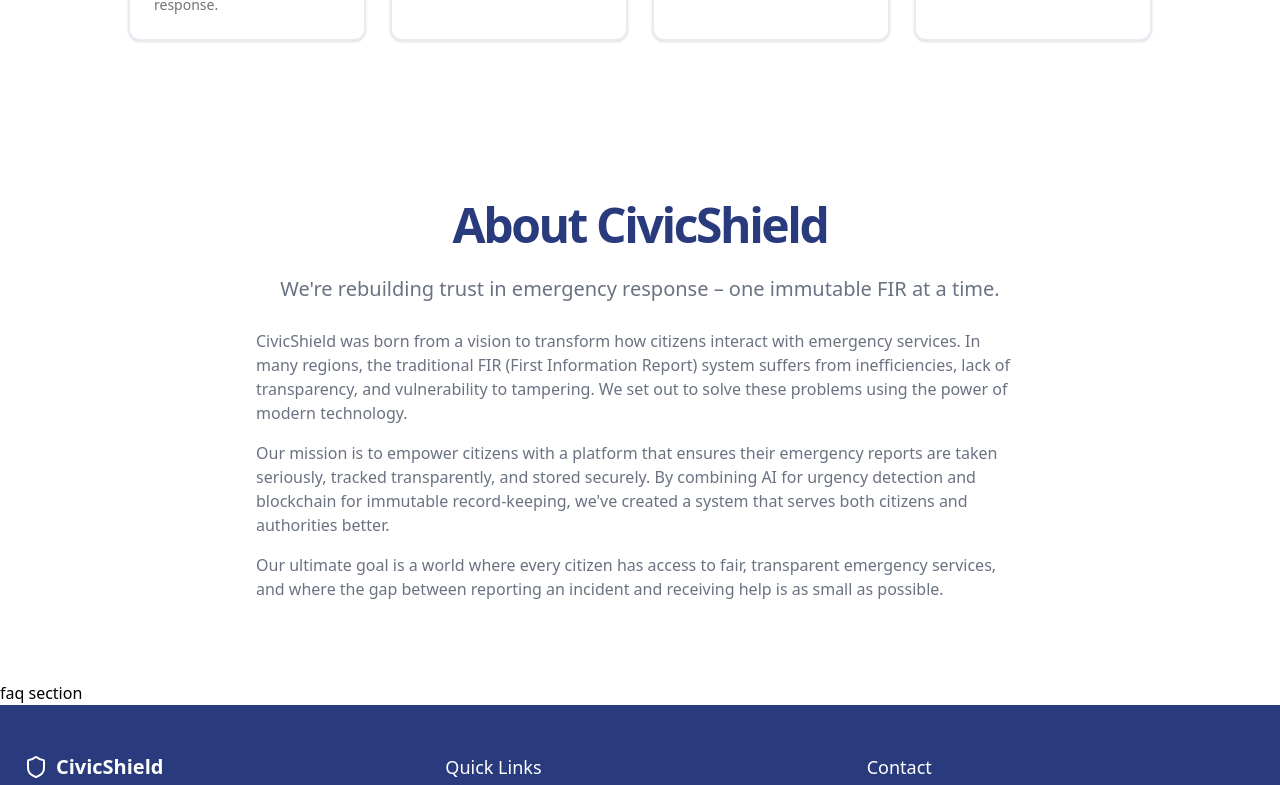
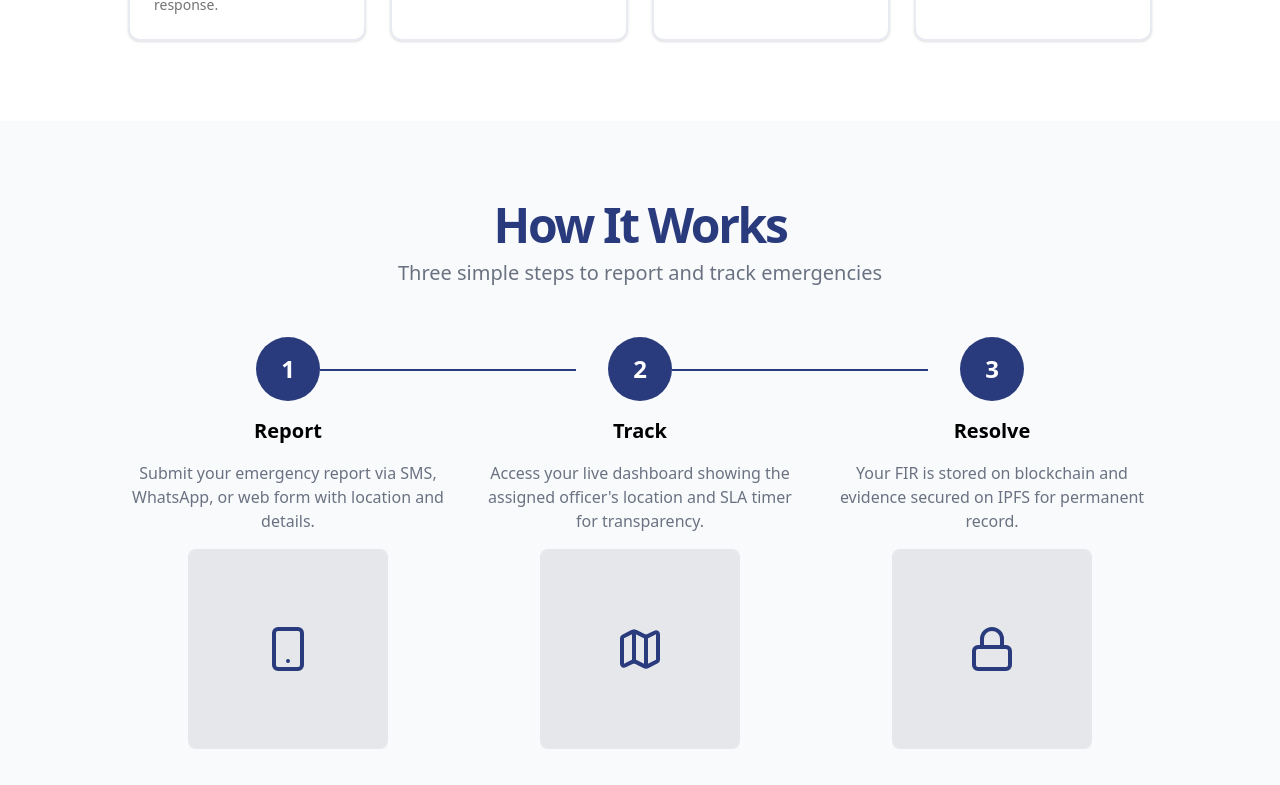
Before and after one commit to cemlus/HackMol-6.0, a React (Vite) app in the folder frontend/newFrontend/: page / in a window 1280 px wide. Shown: the part 1355-2140 px from the top of the page. Built offline with nearby package versions, Linux system fonts and the light colour scheme.

Commit message:
Add FAQ and How It Works sections with accordion functionality to Landing Page

```diff
--- a/frontend/newFrontend/src/components/Landing/Faq.tsx
+++ b/frontend/newFrontend/src/components/Landing/Faq.tsx
@@ -1,7 +1,59 @@
+import { Accordion, AccordionTrigger, AccordionItem, AccordionContent } from "../ui/accordion"
 export function FAQ () {
     return (
-        <section>
-            faq section
+        <section id="faq" className="py-20 bg-gray-50">
+          <div className="container px-4 md:px-6">
+            <div className="flex flex-col items-center justify-center space-y-4 text-center">
+              <div className="space-y-2">
+                <h2 className="text-3xl font-bold tracking-tighter sm:text-4xl md:text-5xl text-[#2A3B7D]">
+                  Frequently Asked Questions
+                </h2>
+                <p className="max-w-[900px] text-gray-500 md:text-xl/relaxed lg:text-base/relaxed xl:text-xl/relaxed">
+                  Get answers to common questions about CivicShield
+                </p>
+              </div>
+            </div>
+            <div className="mx-auto max-w-3xl mt-12">
+              <Accordion type="single" collapsible className="w-full">
+                <AccordionItem value="item-1">
+                  <AccordionTrigger className="text-left font-medium">Is my data secure?</AccordionTrigger>
+                  <AccordionContent>
+                    <p>
+                      Absolutely. Your FIR data is secured using blockchain technology and IPFS encryption. This means
+                      once your report is filed, it cannot be altered or deleted by anyone – not even us. All personal
+                      information is encrypted and only accessible to authorized personnel.
+                    </p>
+                  </AccordionContent>
+                </AccordionItem>
+                <AccordionItem value="item-2">
+                  <AccordionTrigger className="text-left font-medium">
+                    What if I don't have a smartphone?
+                  </AccordionTrigger>
+                  <AccordionContent>
+                    <p>
+                      CivicShield is designed to be accessible to everyone. You can file reports using basic SMS from
+                      any mobile phone. Simply text your emergency details to our designated number, and our system will
+                      process your report just like it would through the app or website.
+                    </p>
+                    <div className="mt-4 aspect-video bg-gray-200 rounded flex items-center justify-center">
+                      SMS Demo Video
+                    </div>
+                  </AccordionContent>
+                </AccordionItem>
+                <AccordionItem value="item-3">
+                  <AccordionTrigger className="text-left font-medium">How does blockchain help?</AccordionTrigger>
+                  <AccordionContent>
+                    <p>
+                      FIRs are locked like Bitcoin transactions – uneditable, forever. When you file a report, it's
+                      recorded on a decentralized blockchain, creating a permanent, tamper-proof record. This prevents
+                      unauthorized modifications, deletions, or backdating of reports, ensuring accountability and
+                      transparency in the emergency response system.
+                    </p>
+                  </AccordionContent>
+                </AccordionItem>
+              </Accordion>
+            </div>
+          </div>
         </section>
     )
 }
--- a/frontend/newFrontend/src/components/Landing/Hero.tsx
+++ b/frontend/newFrontend/src/components/Landing/Hero.tsx
@@ -1,9 +1,7 @@
 import { Shield, Lock, Zap } from "lucide-react"
 import { Button } from "../ui/button"
-import { useNavigate } from "react-router-dom"
 
 export function Hero() {
-  const navigate = useNavigate();
     return (
         <section className="py-20 md:py-24 bg-gradient-to-b from-white to-gray-50 w-full">
           <div className="container mx-auto px-4 md:px-6">
@@ -19,7 +17,7 @@ export function Hero() {
               </p>
             </div>
             <div className="flex flex-col gap-2 min-[400px]:flex-row">
-              <Button className="bg-[#FF4D4D] hover:bg-[#e63e3e] text-white cursor-pointer" onClick={() => navigate('/fileComplaint')} >Get Started in 30 Seconds</Button>
+              <Button className="bg-[#FF4D4D] hover:bg-[#e63e3e] text-white cursor-pointer" >Get Started in 30 Seconds</Button>
             </div>
               </div>
               <div className="flex justify-center">
--- /dev/null
+++ b/frontend/newFrontend/src/components/Landing/HowItWorks.tsx
@@ -0,0 +1,66 @@
+import { Smartphone, Map, Lock } from "lucide-react"
+
+export function HowItWorks(){
+    return (
+        <section id="how-it-works" className="py-20 bg-gray-50">
+          <div className="container px-4 md:px-6">
+            <div className="flex flex-col items-center justify-center space-y-4 text-center">
+              <div className="space-y-2">
+                <h2 className="text-3xl font-bold tracking-tighter sm:text-4xl md:text-5xl text-[#2A3B7D]">
+                  How It Works
+                </h2>
+                <p className="max-w-[900px] text-gray-500 md:text-xl/relaxed lg:text-base/relaxed xl:text-xl/relaxed">
+                  Three simple steps to report and track emergencies
+                </p>
+              </div>
+            </div>
+            <div className="mx-auto grid max-w-5xl grid-cols-1 gap-8 md:grid-cols-3 mt-12">
+              <div className="flex flex-col items-center w-[100%] text-center space-y-4">
+                <div className="relative">
+                  <div className="w-16 h-16 rounded-full bg-[#2A3B7D] flex items-center justify-center text-white text-2xl font-bold">
+                    1
+                  </div>
+                  <div className="hidden md:block absolute top-8 left-full w-[20vw] h-0.5 bg-[#2A3B7D]"></div>
+                </div>
+                <h3 className="text-xl font-bold">Report</h3>
+                <p className="text-gray-500">
+                  Submit your emergency report via SMS, WhatsApp, or web form with location and details.
+                </p>
+                <div className="w-full max-w-[200px] aspect-square bg-gray-200 rounded-lg flex items-center justify-center">
+                  <Smartphone className="h-12 w-12 text-[#2A3B7D]" />
+                </div>
+              </div>
+              <div className="flex flex-col items-center text-center w-[100%] space-y-4">
+                <div className="relative">
+                  <div className="w-16 h-16 rounded-full bg-[#2A3B7D] flex items-center justify-center text-white text-2xl font-bold">
+                    2
+                  </div>
+                  <div className="hidden md:block absolute top-8 left-full w-[20vw] h-0.5 bg-[#2A3B7D]"></div>
+                </div>
+                <h3 className="text-xl font-bold">Track</h3>
+                <p className="text-gray-500">
+                  Access your live dashboard showing the assigned officer's location and SLA timer for transparency.
+                </p>
+                <div className="w-full max-w-[200px] aspect-square bg-gray-200 rounded-lg flex items-center justify-center">
+                  <Map className="h-12 w-12 text-[#2A3B7D]" />
+                </div>
+              </div>
+              <div className="flex flex-col items-center text-center space-y-4">
+                <div>
+                  <div className="w-16 h-16 rounded-full bg-[#2A3B7D] flex items-center justify-center text-white text-2xl font-bold">
+                    3
+                  </div>
+                </div>
+                <h3 className="text-xl font-bold">Resolve</h3>
+                <p className="text-gray-500">
+                  Your FIR is stored on blockchain and evidence secured on IPFS for permanent record.
+                </p>
+                <div className="w-full max-w-[200px] aspect-square bg-gray-200 rounded-lg flex items-center justify-center">
+                  <Lock className="h-12 w-12 text-[#2A3B7D]" />
+                </div>
+              </div>
+            </div>
+          </div>
+        </section>
+    )
+}
--- a/frontend/newFrontend/src/components/pages/LandingPage.tsx
+++ b/frontend/newFrontend/src/components/pages/LandingPage.tsx
@@ -4,6 +4,7 @@ import { Features } from "../Landing/Features";
 import { Footer } from "../Landing/Footer";
 import { Header } from "../Landing/Header";
 import { Hero } from "../Landing/Hero";
+import { HowItWorks } from "../Landing/HowItWorks";
 import { Stats } from "../Landing/Stats";
 import "../../App.css"
 import "../../global.css"
@@ -17,6 +18,7 @@ export function LandingPage() {
         <Hero />
         <Stats />
         <Features />
+        <HowItWorks />
         <AboutUs />
         <FAQ />
       </main>
--- /dev/null
+++ b/frontend/newFrontend/src/components/ui/accordion.tsx
@@ -0,0 +1,64 @@
+import * as React from "react"
+import * as AccordionPrimitive from "@radix-ui/react-accordion"
+import { ChevronDownIcon } from "lucide-react"
+
+import { cn } from "@/lib/utils"
+
+function Accordion({
+  ...props
+}: React.ComponentProps<typeof AccordionPrimitive.Root>) {
+  return <AccordionPrimitive.Root data-slot="accordion" {...props} />
+}
+
+function AccordionItem({
+  className,
+  ...props
+}: React.ComponentProps<typeof AccordionPrimitive.Item>) {
+  return (
+    <AccordionPrimitive.Item
+      data-slot="accordion-item"
+      className={cn("border-b last:border-b-0", className)}
+      {...props}
+    />
+  )
+}
+
+function AccordionTrigger({
+  className,
+  children,
+  ...props
+}: React.ComponentProps<typeof AccordionPrimitive.Trigger>) {
+  return (
+    <AccordionPrimitive.Header className="flex">
+      <AccordionPrimitive.Trigger
+        data-slot="accordion-trigger"
+        className={cn(
+          "focus-visible:border-ring focus-visible:ring-ring/50 flex flex-1 items-start justify-between gap-4 rounded-md py-4 text-left text-sm font-medium transition-all outline-none hover:underline focus-visible:ring-[3px] disabled:pointer-events-none disabled:opacity-50 [&[data-state=open]>svg]:rotate-180",
+          className
+        )}
+        {...props}
+      >
+        {children}
+        <ChevronDownIcon className="text-muted-foreground pointer-events-none size-4 shrink-0 translate-y-0.5 transition-transform duration-200" />
+      </AccordionPrimitive.Trigger>
+    </AccordionPrimitive.Header>
+  )
+}
+
+function AccordionContent({
+  className,
+  children,
+  ...props
+}: React.ComponentProps<typeof AccordionPrimitive.Content>) {
+  return (
+    <AccordionPrimitive.Content
+      data-slot="accordion-content"
+      className="data-[state=closed]:animate-accordion-up data-[state=open]:animate-accordion-down overflow-hidden text-sm"
+      {...props}
+    >
+      <div className={cn("pt-0 pb-4", className)}>{children}</div>
+    </AccordionPrimitive.Content>
+  )
+}
+
+export { Accordion, AccordionItem, AccordionTrigger, AccordionContent }
```
